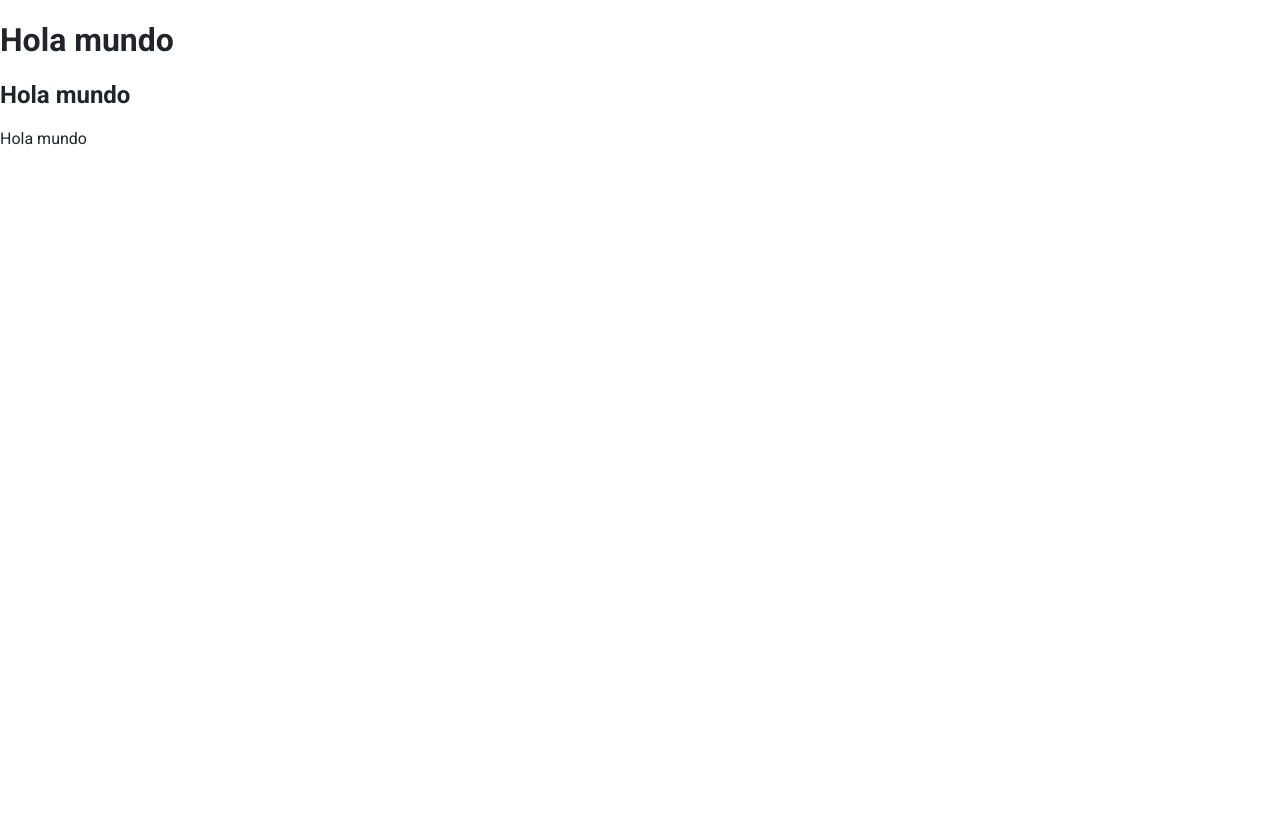
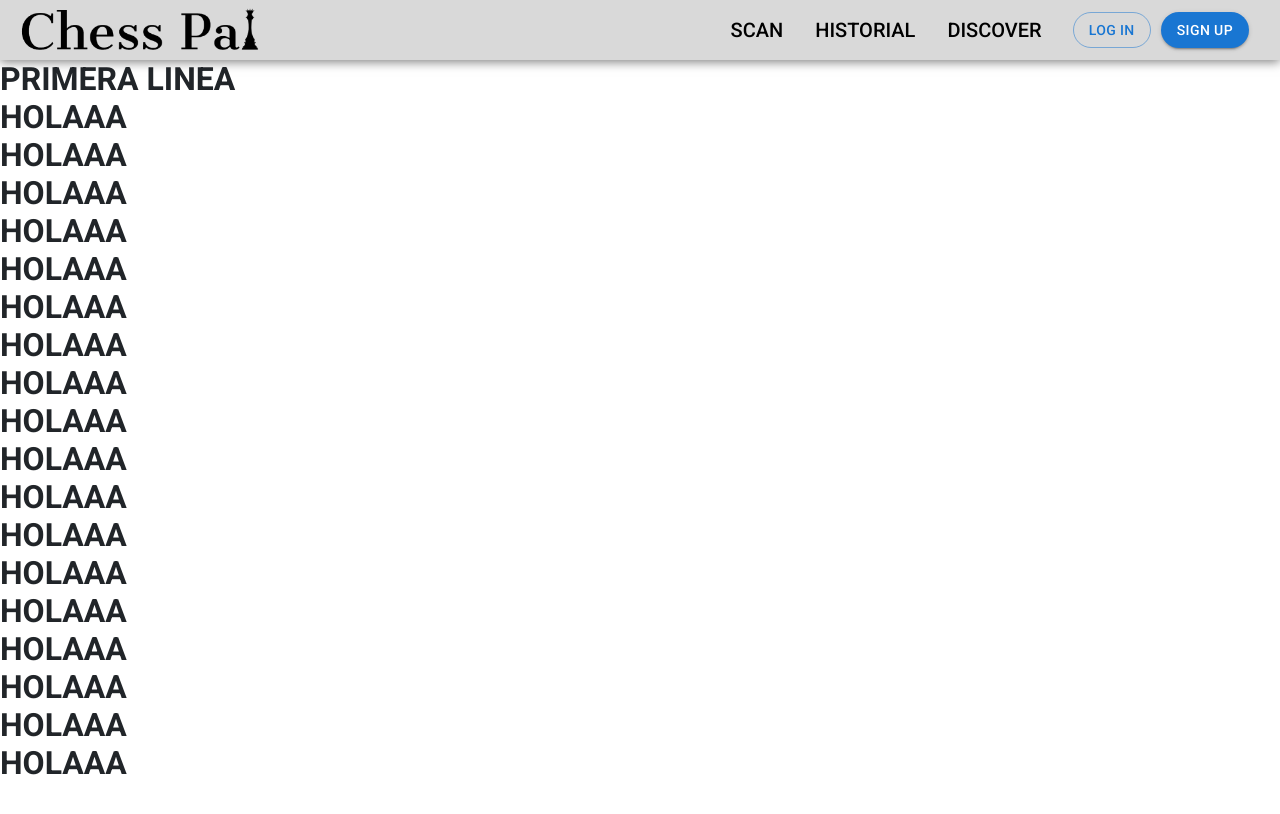
Before and after one commit to francsir/Group6-Design-Project, a React (Create React App) app in the folder chessPal/frontend/: page /Homepage in a window 1280 px wide. Shown: the top 814 px of the page. Built offline with nearby package versions, Linux system fonts and the light colour scheme.

Commit message:
improved sticky navbar

```diff
--- a/chessPal/frontend/src/components/Homepage.js
+++ b/chessPal/frontend/src/components/Homepage.js
@@ -1,13 +1,31 @@
 import React from "react";
 
 import "../styles/Global.css";
+import Navbar from "./Navbar";
 
 const Homepage = () => {
   return (
     <>
-      <h1>Hola mundo</h1>
-      <h2>Hola mundo</h2>
-      <p>Hola mundo</p>
+      <Navbar />
+      <h1>PRIMERA LINEA</h1>
+      <h1>HOLAAA</h1>
+      <h1>HOLAAA</h1>
+      <h1>HOLAAA</h1>
+      <h1>HOLAAA</h1>
+      <h1>HOLAAA</h1>
+      <h1>HOLAAA</h1>
+      <h1>HOLAAA</h1>
+      <h1>HOLAAA</h1>
+      <h1>HOLAAA</h1>
+      <h1>HOLAAA</h1>
+      <h1>HOLAAA</h1>
+      <h1>HOLAAA</h1>
+      <h1>HOLAAA</h1>
+      <h1>HOLAAA</h1>
+      <h1>HOLAAA</h1>
+      <h1>HOLAAA</h1>
+      <h1>HOLAAA</h1>
+      <h1>HOLAAA</h1>
     </>
   );
 };
--- a/chessPal/frontend/src/styles/Global.css
+++ b/chessPal/frontend/src/styles/Global.css
@@ -44,11 +44,15 @@
     0 4px 6px -2px rgba(0, 0, 0, 0.05);
 }
 
+* {
+  box-sizing: border-box;
+  margin: 0;
+  padding: 0;
+}
+
 body,
 html {
   /* General */
-  margin: 0;
-  padding: 0;
   width: 100%;
   height: 100%;
   /* Font (same parameters as roboto-regular class) */
@@ -167,3 +171,72 @@ html {
   );
   border-radius: 10px;
 } */
+
+/* Flexbox containers */
+.flex-container {
+  display: flex;
+  flex-wrap: wrap;
+  justify-content: flex-start;
+  align-items: stretch;
+}
+
+.flex-row {
+  display: flex;
+  flex-direction: row;
+  flex-wrap: wrap;
+  justify-content: flex-start;
+  align-items: stretch;
+}
+
+.flex-column {
+  display: flex;
+  flex-direction: column;
+  flex-wrap: wrap;
+  justify-content: flex-start;
+  align-items: stretch;
+}
+
+/* Coloreeees */
+.rojo {
+  background-color: red;
+}
+
+.verde {
+  background-color: green;
+}
+
+.azul {
+  background-color: blue;
+}
+
+.amarillo {
+  background-color: yellow;
+}
+
+.naranja {
+  background-color: orange;
+}
+
+.violeta {
+  background-color: violet;
+}
+
+.gris {
+  background-color: grey;
+}
+
+.rosa {
+  background-color: pink;
+}
+
+.morado {
+  background-color: purple;
+}
+
+.marron {
+  background-color: brown;
+}
+
+.cian {
+  background-color: cyan;
+}
--- a/chessPal/frontend/src/styles/Navbar.module.css
+++ b/chessPal/frontend/src/styles/Navbar.module.css
@@ -1,5 +1,5 @@
 .header {
-  position: fixed;
+  position: sticky;
   height: 60px;
   width: 100%;
   top: 0;
```
